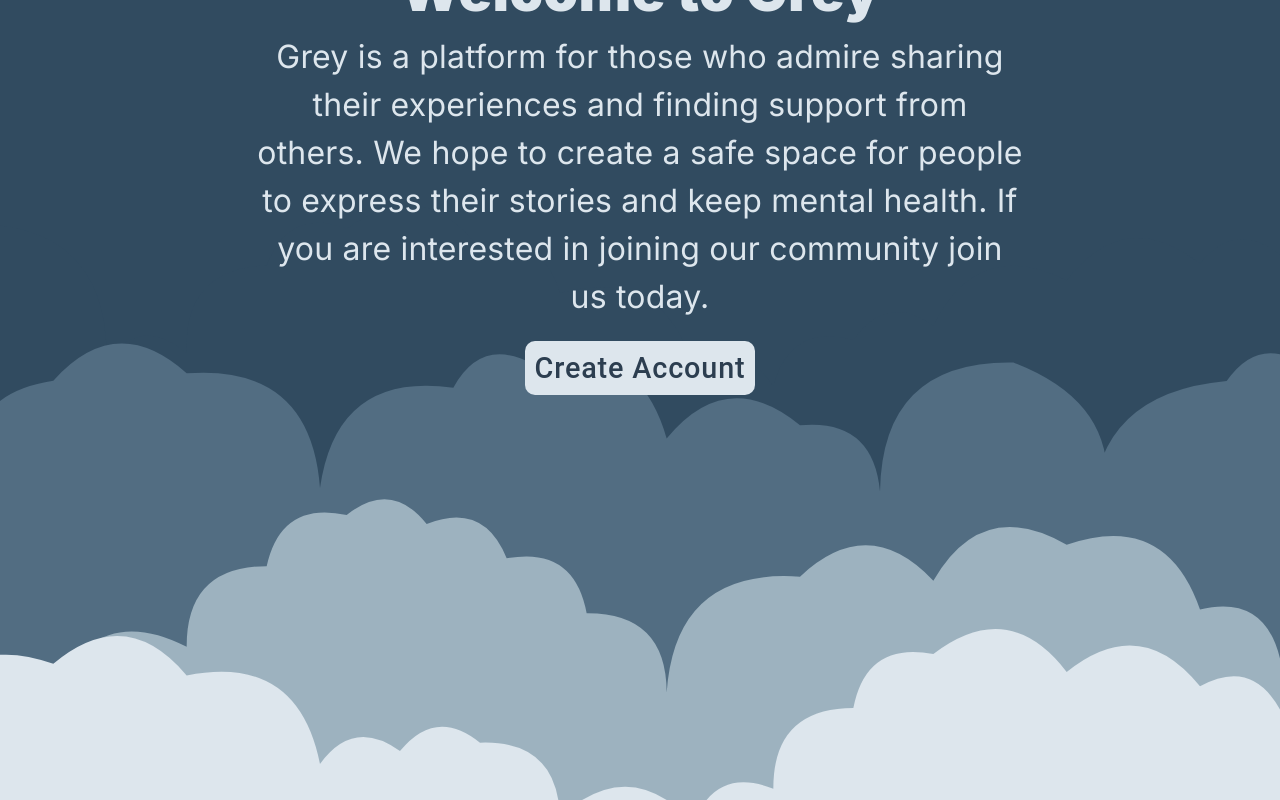
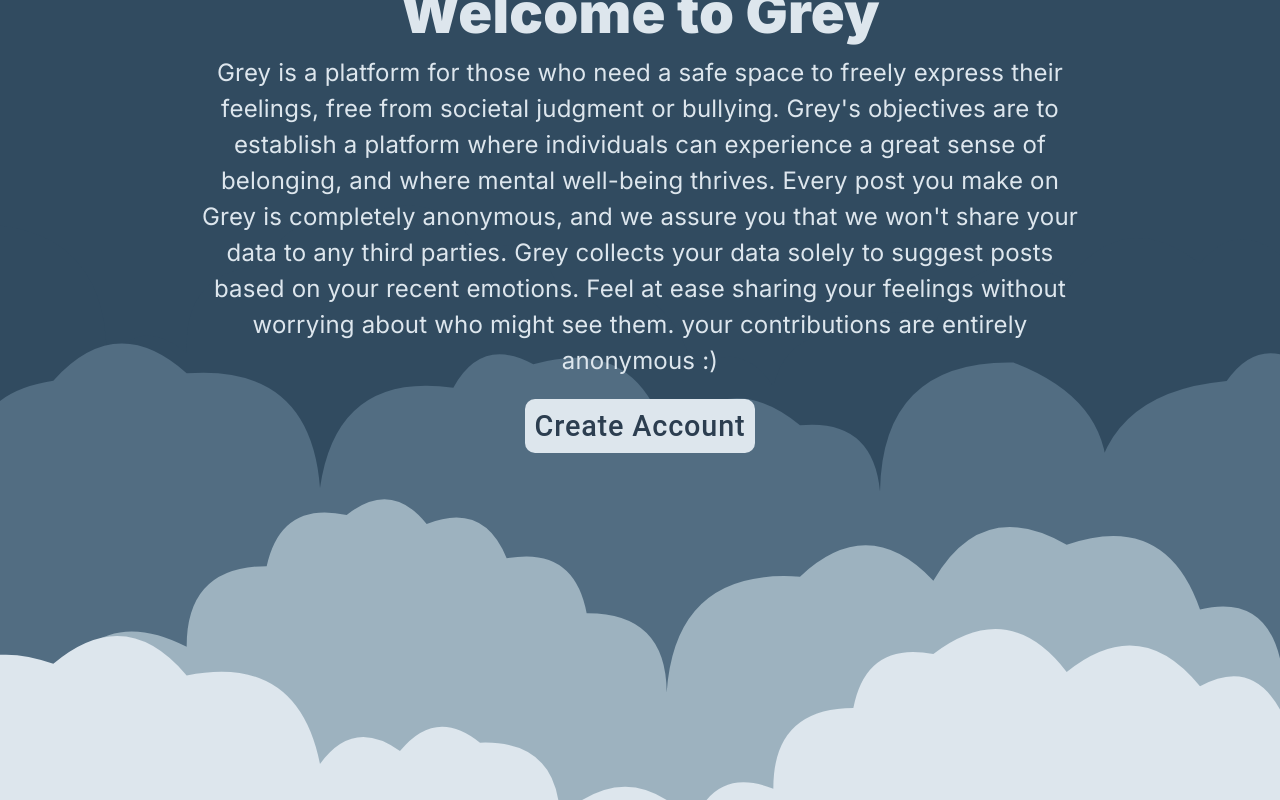
Before and after one commit to Ahmed-Mohammed-11/Grey, a Next.js app in the folder front_end/: page /welcome in a window 1280 px wide. Built offline with nearby package versions, Linux system fonts and the light colour scheme.

Commit message:
SG-194 completed conditional rendering with delete post and create post cases

```diff
--- a/front_end/src/app/components/postFilter/page.tsx
+++ b/front_end/src/app/components/postFilter/page.tsx
@@ -11,12 +11,10 @@ export default function PostFilters(props: any) {
     const [filterData, setFilterData] = useState<PostFilterDTO>({} as PostFilterDTO);
 
     useEffect(() => {
-        console.log("######", filterData)
         props.applyFilters(filterData);
     }, [filterData]);
 
     const handleDateFilter = (date: any) => {
-        console.log("date filter change")
         setFilterData({
             ...(filterData),
             day: date.day,
@@ -26,7 +24,6 @@ export default function PostFilters(props: any) {
     };
 
     const handleFeelingsFilter = (selectedFeelings: Set<Feeling>) => {
-        console.log("feeling filter change")
         setFilterData({...(filterData), feelings: Array.from(selectedFeelings)})
     };
 
--- a/front_end/src/app/constants/displayTextMessages.tsx
+++ b/front_end/src/app/constants/displayTextMessages.tsx
@@ -5,6 +5,11 @@ export const SIGNUP_PANEL_TEXT = 'A social media platform that provides anonymou
 export const LOGIN_PANEL_TEXT = 'Welcome Back!'
 export const VERIFY_PANEL_TEXT = 'Please verify your email'
 
-export const LANDING_PANEL_TEXT = 'Grey is a platform for those who admire sharing their experiences and finding support from others.' +
-    ' We hope to create a safe space for people to express their stories and keep mental health.' +
-    ' If you are interested in joining our community join us today.'
+export const LANDING_PANEL_TEXT = "Grey is a platform for those who need a safe space to freely express their feelings, free from societal judgment or bullying." +
+    " Grey's objectives are to establish a platform where individuals can" +
+    " experience a great sense of belonging, and where mental well-being thrives. " +
+    "Every post you make on Grey is completely anonymous, and we assure you that" +
+    " we won't share your data to any third parties. Grey collects your data solely" +
+    " to suggest posts based on your recent emotions. Feel at ease sharing your" +
+    " feelings without worrying about who might see them. your contributions are" +
+    " entirely anonymous :)"
--- a/front_end/src/app/welcome/page.module.css
+++ b/front_end/src/app/welcome/page.module.css
@@ -20,7 +20,7 @@
     margin: 0;
     box-sizing: border-box;
     width: 100%;
-    height: 45%;
+    height: 55%;
 }
 
 .welcome h2 {
@@ -32,12 +32,12 @@
 }
 
 .welcome text {
-    font-size: 2rem;
+    font-size: 1.5rem;
     color: #DDE6ED;
     font-weight: 400;
     margin: 0;
     padding: 0;
-    width: 60%;
+    width: 70%;
     text-align: center;
     word-wrap: break-word;
 }
```
Also changed, not shown: front_end/src/app/page.tsx (+8 -4 lines), front_end/src/app/page.module.css (deleted).
